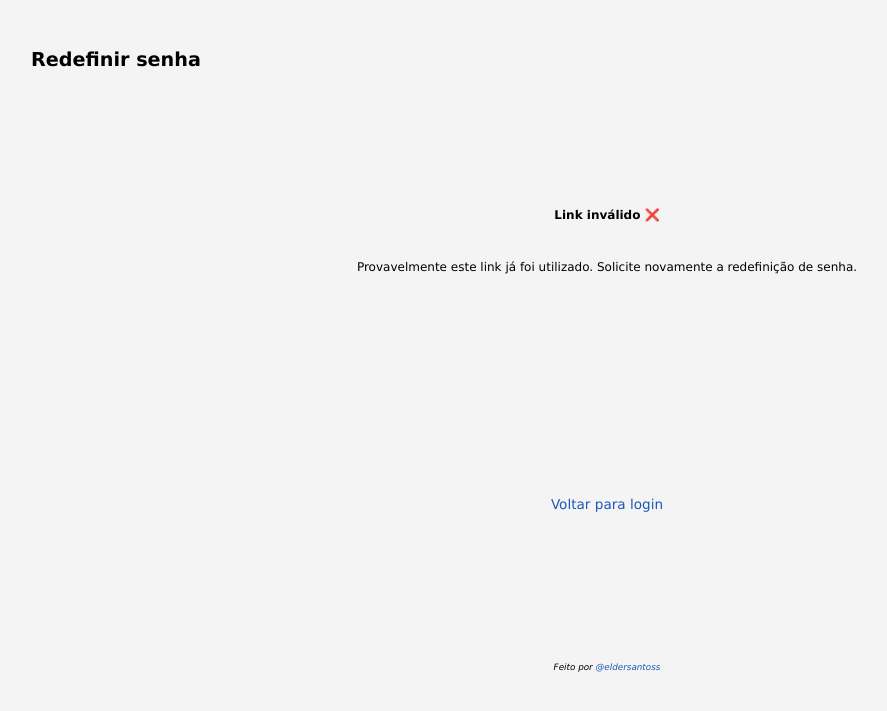
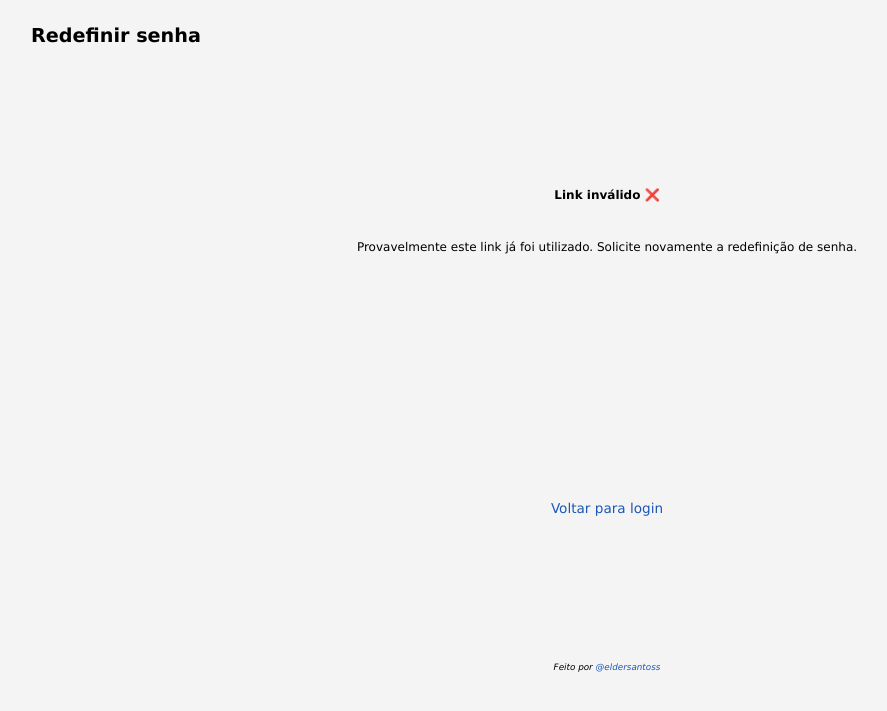
Before and after one commit to eldersantoss/palpiteiros, a Django app: a page that uses core/templates/base.html in a window 1280 px wide. Shown: the top 711 px of the page, without its empty margins (33-920 px from the left). Run offline with Django 4.2, Linux system fonts and the light colour scheme; parts of the project's set-up code (start-up, migrations or seed data) failed here and were passed over.

Commit message:
feat: adjust padding and margin in main layout for improved spacing

```diff
--- a/core/static/core/css/style.css
+++ b/core/static/core/css/style.css
@@ -123,7 +123,7 @@ header span a {
 
 main {
   flex-grow: 1;
-  padding: 2vh 5vw;
+  padding: 0 5vw;
   display: flex;
   flex-direction: column;
   align-items: center;
@@ -133,7 +133,7 @@ main {
 h2 {
   align-self: flex-start;
   color: black;
-  margin: 2vh 0;
+  margin: 1vh 0;
   font-size: 1.2rem;
 }
 
```
